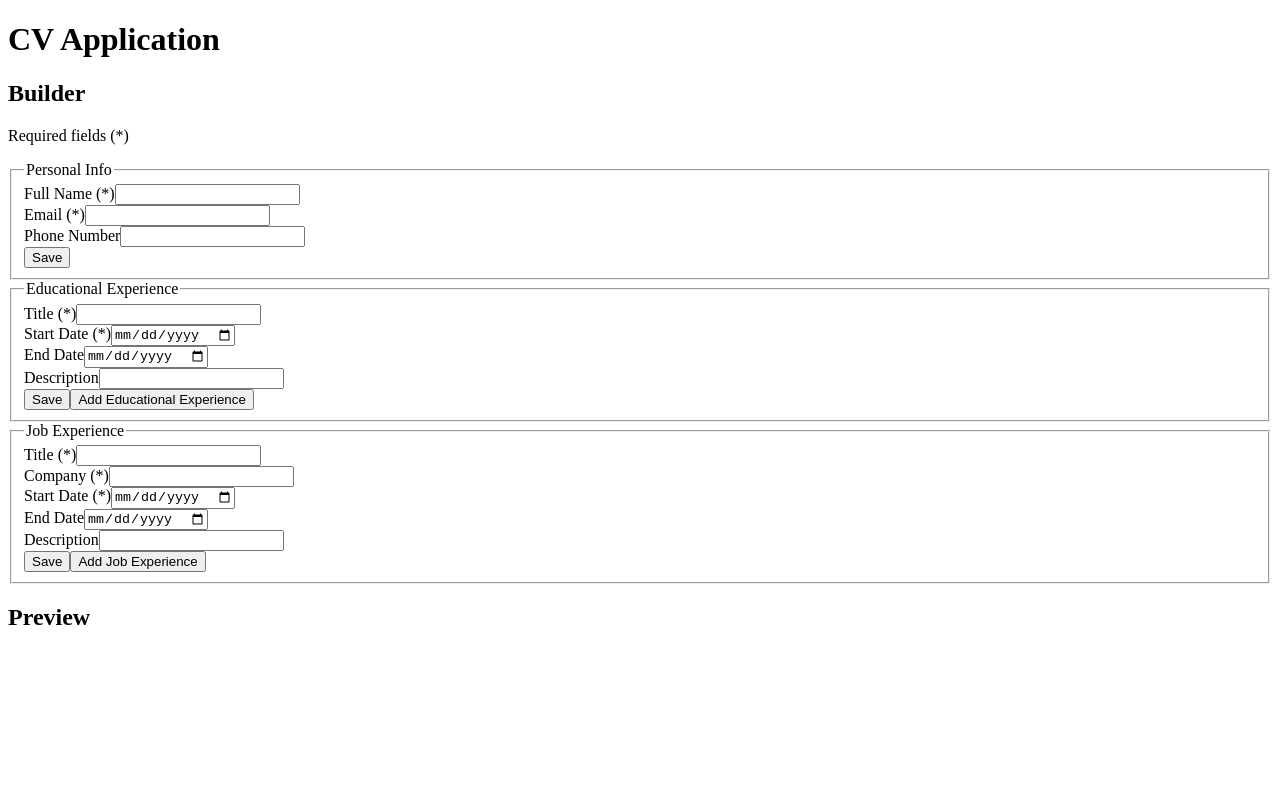
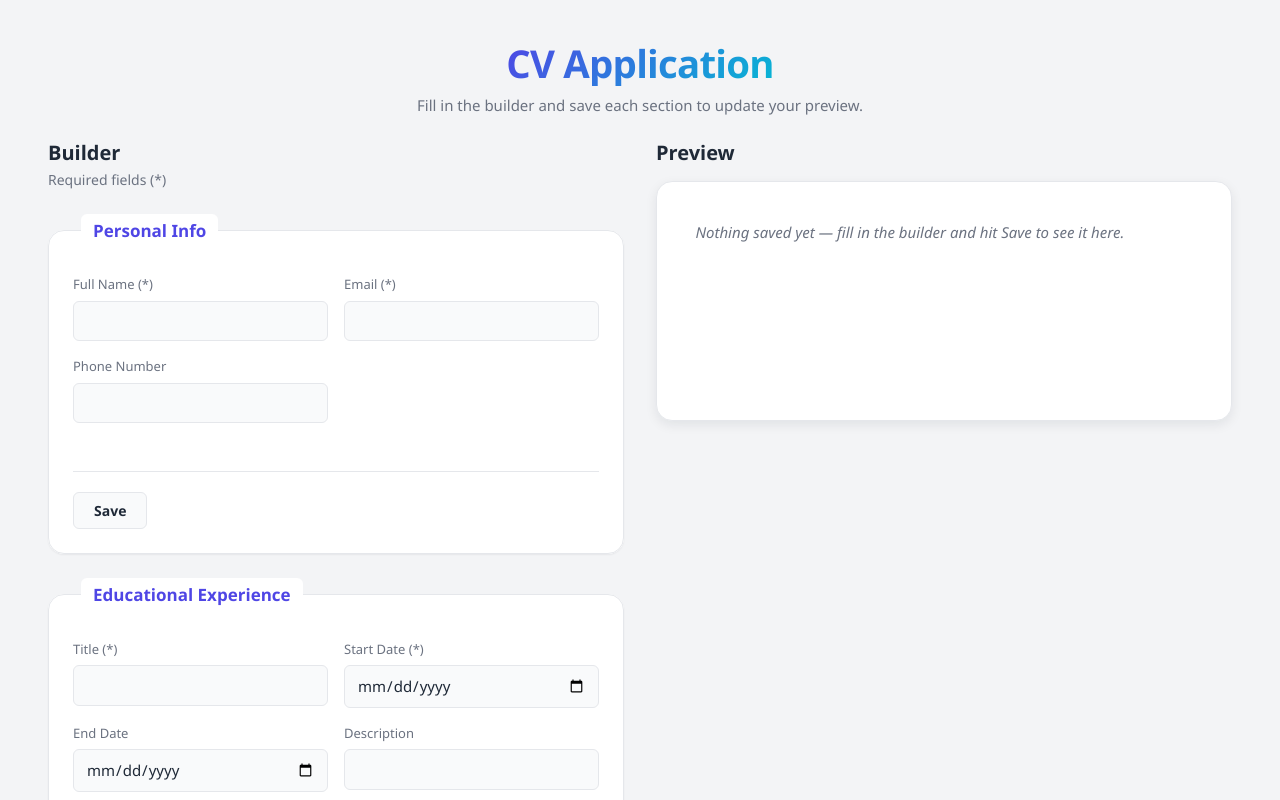
Before and after one commit to dooory/cv-application, a React (Vite) app: page / in a window 1280 px wide. Shown: the top 800 px of the page. Built offline with nearby package versions, Linux system fonts and the light colour scheme.

Commit message:
style(app): update style

```diff
--- a/src/App.jsx
+++ b/src/App.jsx
@@ -49,9 +49,11 @@ function App() {
 
   return (
     <>
-      <header>
+      <header className="app-header">
         <h1>CV Application</h1>
+        <p>Fill in the builder and save each section to update your preview.</p>
       </header>
+      <main className="app-layout">
         <Form
           cv={cv}
           updateFormField={updateFormField}
@@ -61,6 +63,7 @@ function App() {
           saveSection={saveSection}
         ></Form>
         <Preview cv={savedCV}></Preview>
+      </main>
     </>
   );
 }
--- a/src/components/Preview.jsx
+++ b/src/components/Preview.jsx
@@ -4,7 +4,8 @@ import { fieldHasValue, sectionHasValue, subsectionHasValue } from "../utils";
 function PreviewField({ label, value }) {
   return (
     <div className="preview-field">
-      {label}: {value}
+      <span className="preview-field-label">{label}</span>
+      <span className="preview-field-value">{value}</span>
     </div>
   );
 }
--- a/src/styles/App.css
+++ b/src/styles/App.css
@@ -0,0 +1,37 @@
+.app-header {
+  padding: 2.5rem clamp(1rem, 4vw, 3rem) 1.5rem;
+  text-align: center;
+}
+
+.app-header h1 {
+  display: inline-block;
+  font-size: clamp(1.75rem, 3vw, 2.5rem);
+  font-weight: 700;
+  letter-spacing: -0.02em;
+  background: linear-gradient(135deg, var(--color-primary), #06b6d4);
+  background-clip: text;
+  -webkit-background-clip: text;
+  color: transparent;
+}
+
+.app-header p {
+  margin-top: 0.5rem;
+  color: var(--color-text-muted);
+  font-size: 0.9375rem;
+}
+
+.app-layout {
+  display: grid;
+  grid-template-columns: minmax(0, 1fr) minmax(0, 1fr);
+  align-items: start;
+  gap: 2rem;
+  max-width: 1400px;
+  margin: 0 auto;
+  padding: 0 clamp(1rem, 4vw, 3rem) 3rem;
+}
+
+@media (max-width: 900px) {
+  .app-layout {
+    grid-template-columns: 1fr;
+  }
+}
--- a/src/styles/Form.css
+++ b/src/styles/Form.css
@@ -0,0 +1,171 @@
+.cv-builder header h2 {
+  font-size: 1.25rem;
+  font-weight: 600;
+}
+
+.cv-builder > p {
+  color: var(--color-text-muted);
+  font-size: 0.875rem;
+  margin-top: 0.25rem;
+  margin-bottom: 1.5rem;
+}
+
+.cv-form {
+  display: flex;
+  flex-direction: column;
+  gap: 1.5rem;
+}
+
+.cv-form form {
+  margin: 0;
+}
+
+.form-section {
+  margin: 0;
+  background: var(--color-surface);
+  border: 1px solid var(--color-border);
+  border-radius: var(--radius-lg);
+  padding: 1.5rem;
+  box-shadow: var(--shadow-sm);
+  transition: box-shadow var(--transition);
+}
+
+.form-section:hover {
+  box-shadow: var(--shadow-md);
+}
+
+.form-section legend {
+  background: var(--color-surface);
+  color: var(--color-primary);
+  font-weight: 600;
+  font-size: 1.0625rem;
+  padding: 0.25rem 0.75rem;
+  margin-left: 0.5rem;
+  border-radius: var(--radius-sm);
+}
+
+.form-subsection {
+  padding: 1rem 0;
+  border-top: 1px solid var(--color-border);
+}
+
+.form-subsection:first-of-type {
+  border-top: none;
+  padding-top: 0.25rem;
+}
+
+.fields-container {
+  display: grid;
+  grid-template-columns: repeat(auto-fit, minmax(200px, 1fr));
+  gap: 1rem;
+}
+
+.form-input-container:has(textarea) {
+  grid-column: 1 / -1;
+}
+
+.form-input-container label {
+  display: flex;
+  flex-direction: column;
+  gap: 0.375rem;
+  font-size: 0.8125rem;
+  font-weight: 500;
+  color: var(--color-text-muted);
+}
+
+.form-input {
+  font: inherit;
+  font-size: 0.9375rem;
+  color: var(--color-text);
+  background: var(--color-surface-alt);
+  border: 1px solid var(--color-border);
+  border-radius: var(--radius-sm);
+  padding: 0.5rem 0.75rem;
+  transition:
+    border-color var(--transition),
+    box-shadow var(--transition),
+    background var(--transition);
+}
+
+.form-input:focus {
+  outline: none;
+  border-color: var(--color-primary);
+  box-shadow: 0 0 0 3px var(--color-primary-soft);
+  background: var(--color-surface);
+}
+
+.form-input:disabled {
+  color: var(--color-text-muted);
+  cursor: not-allowed;
+  opacity: 0.75;
+}
+
+textarea.form-input {
+  min-height: 5rem;
+  resize: vertical;
+  font-family: inherit;
+}
+
+.subsection-buttons {
+  display: flex;
+  justify-content: flex-end;
+  margin-top: 0.75rem;
+}
+
+.remove-subsection-button {
+  background: transparent;
+  border: 1px solid var(--color-danger);
+  color: var(--color-danger);
+  padding: 0.375rem 0.875rem;
+  border-radius: var(--radius-sm);
+  font-size: 0.8125rem;
+  font-weight: 500;
+  cursor: pointer;
+  transition:
+    background var(--transition),
+    color var(--transition);
+}
+
+.remove-subsection-button:hover {
+  background: var(--color-danger);
+  color: #fff;
+}
+
+.buttons-container {
+  display: flex;
+  flex-wrap: wrap;
+  gap: 0.75rem;
+  margin-top: 1.25rem;
+  padding-top: 1.25rem;
+  border-top: 1px solid var(--color-border);
+}
+
+.buttons-container button {
+  padding: 0.5rem 1.25rem;
+  border-radius: var(--radius-sm);
+  font-size: 0.875rem;
+  font-weight: 600;
+  cursor: pointer;
+  border: 1px solid var(--color-border);
+  background: var(--color-surface-alt);
+  color: var(--color-text);
+  transition: all var(--transition);
+}
+
+.buttons-container button:hover {
+  background: var(--color-surface);
+  border-color: var(--color-primary);
+}
+
+.save-button,
+.edit-button {
+  background: var(--color-primary);
+  border-color: var(--color-primary);
+  color: #fff;
+}
+
+.save-button:hover,
+.edit-button:hover {
+  background: var(--color-primary-hover);
+  border-color: var(--color-primary-hover);
+}
--- a/src/styles/Preview.css
+++ b/src/styles/Preview.css
@@ -0,0 +1,75 @@
+.cv-preview {
+  position: sticky;
+  top: 2rem;
+}
+
+.cv-preview h2 {
+  font-size: 1.25rem;
+  font-weight: 600;
+  margin-bottom: 1rem;
+}
+
+.preview {
+  background: var(--color-surface);
+  border: 1px solid var(--color-border);
+  border-radius: var(--radius-lg);
+  box-shadow: var(--shadow-md);
+  padding: clamp(1.5rem, 3vw, 2.5rem);
+  min-height: 240px;
+}
+
+.preview:empty::before {
+  content: "Nothing saved yet — fill in the builder and hit Save to see it here.";
+  color: var(--color-text-muted);
+  font-style: italic;
+  font-size: 0.9375rem;
+}
+
+.preview-section {
+  margin-bottom: 1.75rem;
+}
+
+.preview-section:last-child {
+  margin-bottom: 0;
+}
+
+.preview-section h3 {
+  font-size: 0.9375rem;
+  font-weight: 700;
+  text-transform: uppercase;
+  letter-spacing: 0.05em;
+  color: var(--color-primary);
+  padding-bottom: 0.5rem;
+  margin-bottom: 0.75rem;
+  border-bottom: 2px solid var(--color-primary-soft);
+}
+
+.preview-subsection {
+  padding: 0.75rem 0;
+}
+
+.preview-subsection:not(:last-child) {
+  border-bottom: 1px dashed var(--color-border);
+}
+
+.preview-field {
+  display: flex;
+  flex-wrap: wrap;
+  gap: 0.375rem;
+  font-size: 0.9375rem;
+  padding: 0.125rem 0;
+}
+
+.preview-field-label {
+  font-weight: 600;
+  color: var(--color-text);
+}
+
+.preview-field-label::after {
+  content: ":";
+}
+
+.preview-field-value {
+  color: var(--color-text-muted);
+  white-space: pre-wrap;
+}
--- a/src/styles/index.css
+++ b/src/styles/index.css
@@ -0,0 +1,90 @@
+:root {
+  color-scheme: light dark;
+
+  --color-bg: #f3f4f6;
+  --color-surface: #ffffff;
+  --color-surface-alt: #f9fafb;
+  --color-border: #e5e7eb;
+  --color-text: #1f2937;
+  --color-text-muted: #6b7280;
+
+  --color-primary: #4f46e5;
+  --color-primary-hover: #4338ca;
+  --color-primary-soft: #eef2ff;
+
+  --color-danger: #dc2626;
+  --color-danger-hover: #b91c1c;
+
+  --radius-sm: 6px;
+  --radius-md: 10px;
+  --radius-lg: 16px;
+
+  --shadow-sm: 0 1px 2px rgba(15, 23, 42, 0.06);
+  --shadow-md: 0 4px 12px rgba(15, 23, 42, 0.08);
+  --shadow-lg: 0 12px 32px rgba(15, 23, 42, 0.12);
+
+  --font-sans:
+    "Segoe UI", system-ui, -apple-system, "Inter", Roboto, Helvetica, Arial,
+    sans-serif;
+  --transition: 150ms ease;
+}
+
+@media (prefers-color-scheme: dark) {
+  :root {
+    --color-bg: #0f1115;
+    --color-surface: #181b21;
+    --color-surface-alt: #1f232b;
+    --color-border: #2a2f3a;
+    --color-text: #e5e7eb;
+    --color-text-muted: #9ca3af;
+
+    --color-primary: #818cf8;
+    --color-primary-hover: #a5b4fc;
+    --color-primary-soft: #1e2130;
+
+    --color-danger: #f87171;
+    --color-danger-hover: #fca5a5;
+
+    --shadow-sm: 0 1px 2px rgba(0, 0, 0, 0.4);
+    --shadow-md: 0 4px 16px rgba(0, 0, 0, 0.5);
+    --shadow-lg: 0 16px 40px rgba(0, 0, 0, 0.6);
+  }
+}
+
+*,
+*::before,
+*::after {
+  box-sizing: border-box;
+}
+
+html,
+body,
+#root {
+  min-height: 100%;
+}
+
+body {
+  margin: 0;
+  background: var(--color-bg);
+  color: var(--color-text);
+  font-family: var(--font-sans);
+  line-height: 1.5;
+  -webkit-font-smoothing: antialiased;
+  text-rendering: optimizeLegibility;
+}
+
+h1,
+h2,
+h3,
+h4 {
+  line-height: 1.2;
+  margin: 0;
+}
+
+p {
+  margin: 0;
+}
+
+button {
+  font-family: inherit;
+}
```
Lines whose indentation alone changed are shown as unchanged.
